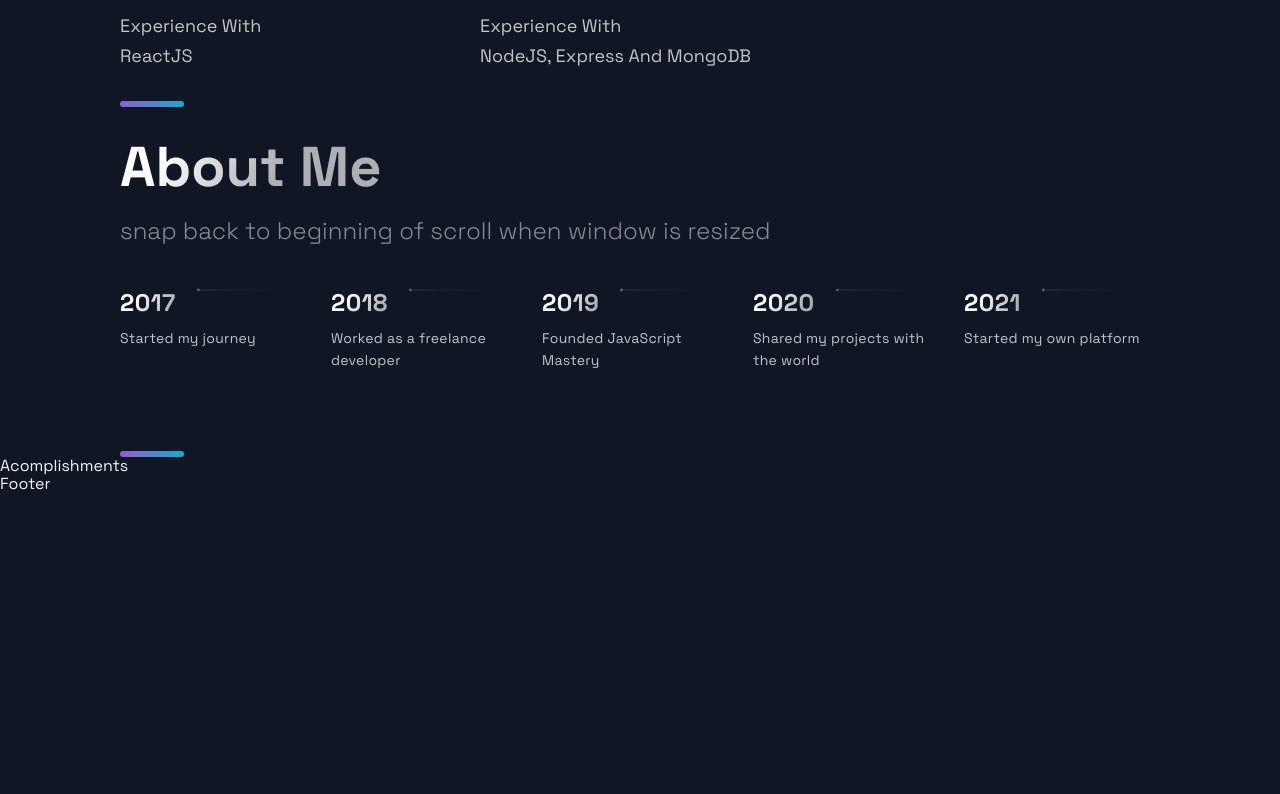
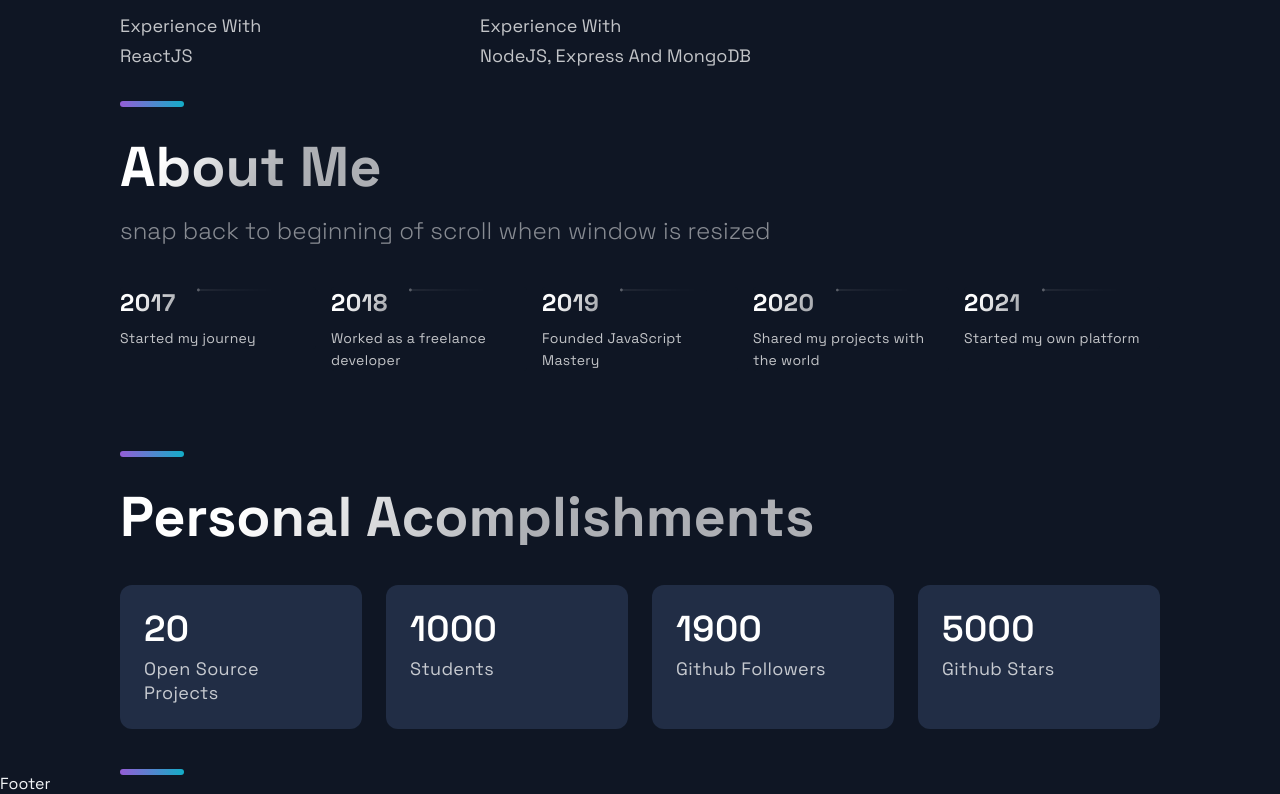
Before and after one commit to mostafakamal22/nextjs-portfolio, a Next.js app: page / in a window 1280 px wide. Shown: the part 2508-3302 px from the top of the page. Before the commit the page ends 3002 px from the top, so only its background shows below. Built offline with nearby package versions, Linux system fonts and the light colour scheme.

Commit message:
finish accomplishments section initial setup

```diff
--- a/src/components/Acomplishments/Acomplishments.js
+++ b/src/components/Acomplishments/Acomplishments.js
@@ -1,19 +1,32 @@
-import React from 'react';
+import React from "react";
 
-import { Section, SectionDivider, SectionTitle } from '../../styles/GlobalComponents';
-import { Box, Boxes, BoxNum, BoxText } from './AcomplishmentsStyles';
+import {
+  Section,
+  SectionDivider,
+  SectionTitle,
+} from "../../styles/GlobalComponents";
+import { Box, Boxes, BoxNum, BoxText } from "./AcomplishmentsStyles";
 
 const data = [
-  { number: 20, text: 'Open Source Projects'},
-  { number: 1000, text: 'Students', },
-  { number: 1900, text: 'Github Followers', },
-  { number: 5000, text: 'Github Stars', }
+  { number: 20, text: "Open Source Projects" },
+  { number: 1000, text: "Students" },
+  { number: 1900, text: "Github Followers" },
+  { number: 5000, text: "Github Stars" },
 ];
 
 const Acomplishments = () => (
-  <div>
-    Acomplishments
-  </div>
+  <Section>
+    <SectionTitle>Personal Acomplishments</SectionTitle>
+    <Boxes>
+      {data.map((box, index) => (
+        <Box key={index}>
+          <BoxNum>{box.number}</BoxNum>
+          <BoxText>{box.text}</BoxText>
+        </Box>
+      ))}
+    </Boxes>
+    <SectionDivider />
+  </Section>
 );
 
 export default Acomplishments;
```
